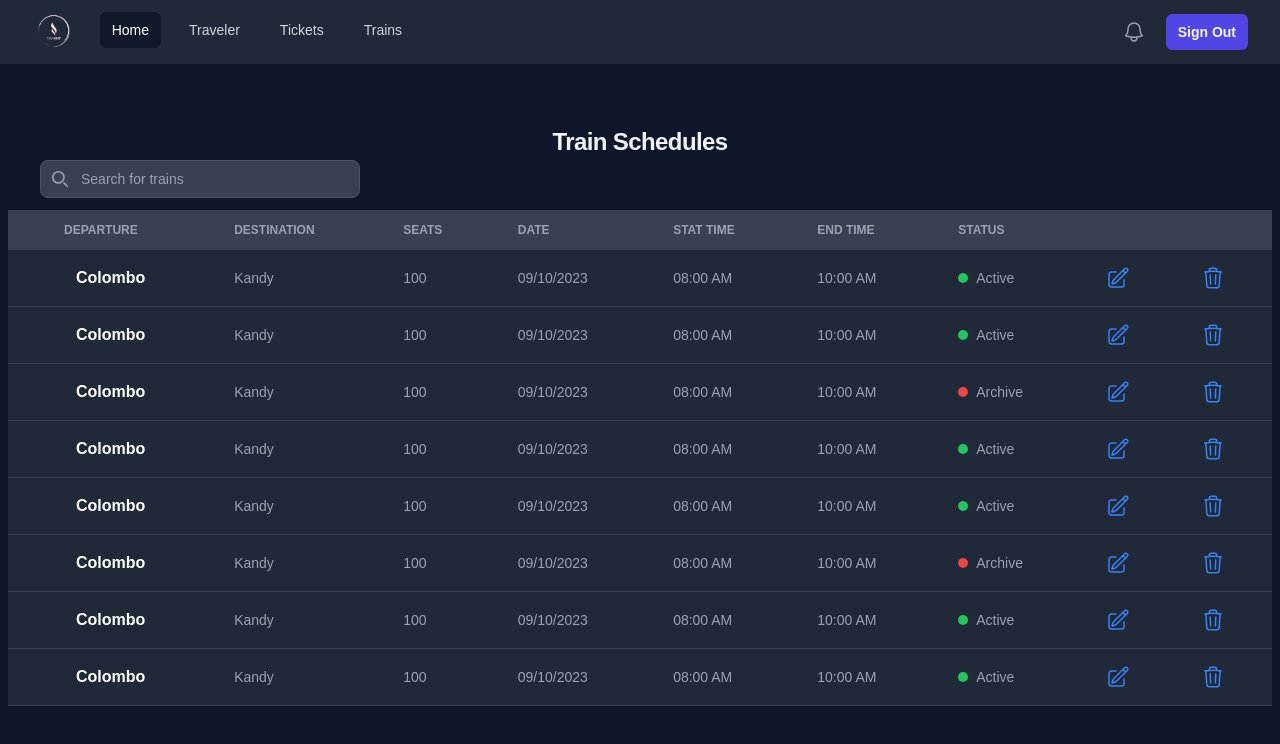
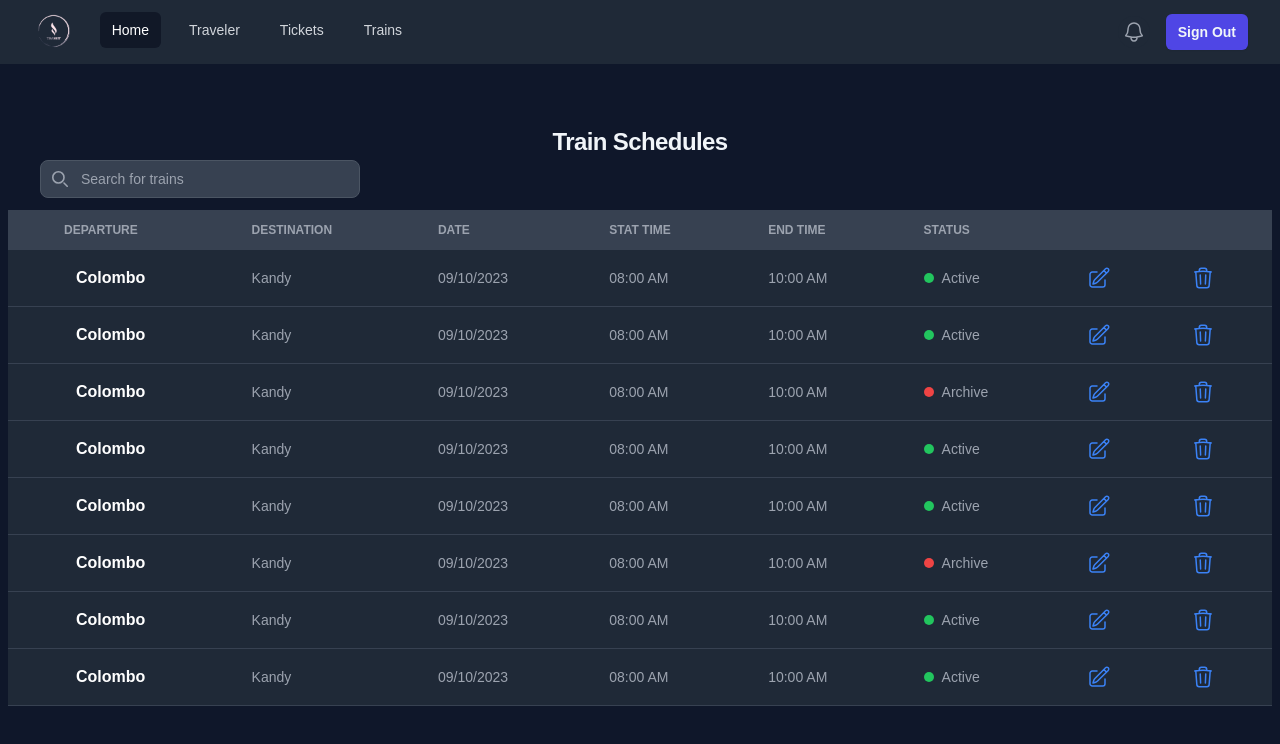
Before and after one commit to MalishaFdo/EAD_Frontend-, a React (Create React App) app: page /schedule in a window 1280 px wide. Shown: the top 744 px of the page. Built offline with nearby package versions, Linux system fonts and the light colour scheme; what tailwindcss-dark-mode would draw is missing.

Commit message:
Schedule Info

```diff
--- a/src/screens/Train_Management/ExisitingTrainSchedule.js
+++ b/src/screens/Train_Management/ExisitingTrainSchedule.js
@@ -70,9 +70,6 @@ export default function ExisitingTrainSchedule() {
                 Destination
               </th>
               <th scope="col" class="px-6 py-3">
-                Seats
-              </th>
-              <th scope="col" class="px-6 py-3">
                 Date
               </th>
               <th scope="col" class="px-6 py-3">
@@ -102,7 +99,6 @@ export default function ExisitingTrainSchedule() {
                 </div>
               </th>
               <td class="px-6 py-4">Kandy</td>
-              <td class="px-6 py-4">100</td>
               <td class="px-6 py-4">09/10/2023</td>
               <td class="px-6 py-4">08:00 AM</td>
               <td class="px-6 py-4">10:00 AM</td>
@@ -170,7 +166,6 @@ export default function ExisitingTrainSchedule() {
                 </div>
               </th>
               <td class="px-6 py-4">Kandy</td>
-              <td class="px-6 py-4">100</td>
               <td class="px-6 py-4">09/10/2023</td>
               <td class="px-6 py-4">08:00 AM</td>
               <td class="px-6 py-4">10:00 AM</td>
@@ -238,7 +233,6 @@ export default function ExisitingTrainSchedule() {
                 </div>
               </th>
               <td class="px-6 py-4">Kandy</td>
-              <td class="px-6 py-4">100</td>
               <td class="px-6 py-4">09/10/2023</td>
               <td class="px-6 py-4">08:00 AM</td>
               <td class="px-6 py-4">10:00 AM</td>
@@ -306,7 +300,6 @@ export default function ExisitingTrainSchedule() {
                 </div>
               </th>
               <td class="px-6 py-4">Kandy</td>
-              <td class="px-6 py-4">100</td>
               <td class="px-6 py-4">09/10/2023</td>
               <td class="px-6 py-4">08:00 AM</td>
               <td class="px-6 py-4">10:00 AM</td>
@@ -374,7 +367,6 @@ export default function ExisitingTrainSchedule() {
                 </div>
               </th>
               <td class="px-6 py-4">Kandy</td>
-              <td class="px-6 py-4">100</td>
               <td class="px-6 py-4">09/10/2023</td>
               <td class="px-6 py-4">08:00 AM</td>
               <td class="px-6 py-4">10:00 AM</td>
@@ -442,7 +434,6 @@ export default function ExisitingTrainSchedule() {
                 </div>
               </th>
               <td class="px-6 py-4">Kandy</td>
-              <td class="px-6 py-4">100</td>
               <td class="px-6 py-4">09/10/2023</td>
               <td class="px-6 py-4">08:00 AM</td>
               <td class="px-6 py-4">10:00 AM</td>
@@ -510,7 +501,6 @@ export default function ExisitingTrainSchedule() {
                 </div>
               </th>
               <td class="px-6 py-4">Kandy</td>
-              <td class="px-6 py-4">100</td>
               <td class="px-6 py-4">09/10/2023</td>
               <td class="px-6 py-4">08:00 AM</td>
               <td class="px-6 py-4">10:00 AM</td>
@@ -578,7 +568,6 @@ export default function ExisitingTrainSchedule() {
                 </div>
               </th>
               <td class="px-6 py-4">Kandy</td>
-              <td class="px-6 py-4">100</td>
               <td class="px-6 py-4">09/10/2023</td>
               <td class="px-6 py-4">08:00 AM</td>
               <td class="px-6 py-4">10:00 AM</td>
```
